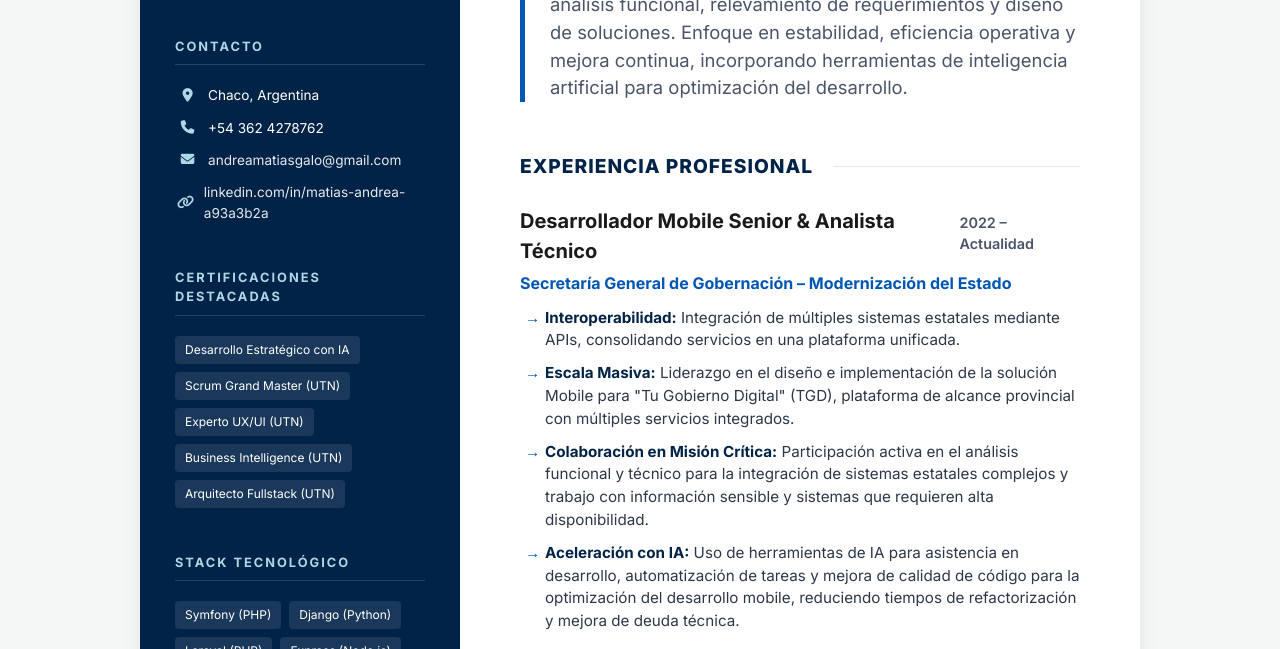
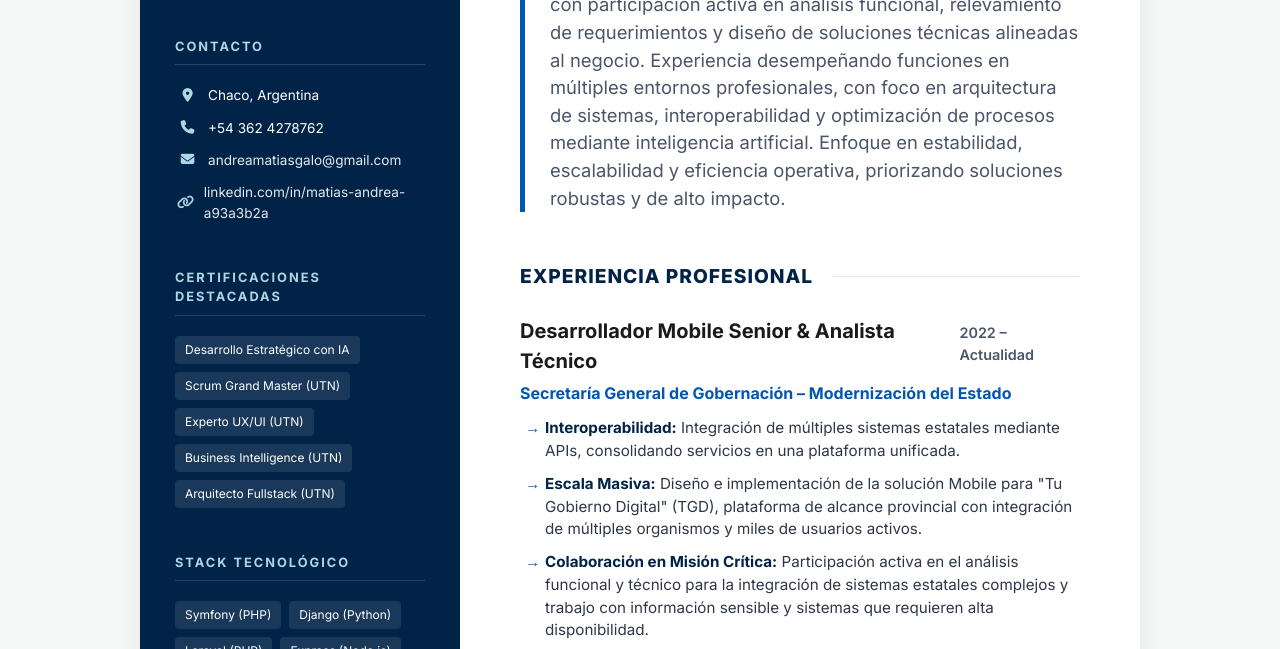
Before and after one commit to matiasgalo999/cv, a plain HTML site: page index.html in a window 1280 px wide. Shown: the part 229-878 px from the top of the page. Drawn offline with Linux system fonts and the light colour scheme.

Commit message:
Update CV title and improve content clarity

```diff
--- a/index.html
+++ b/index.html
@@ -4,7 +4,7 @@
 <head>
     <meta charset="UTF-8">
     <meta name="viewport" content="width=device-width, initial-scale=1.0">
-    <title>CV MATIAS GALO (ANDREA) - Desarrollador Fullstack Senior</title>
+    <title>CV MATIAS GALO ANDREA - Desarrollador Fullstack Senior</title>
     <link href="https://fonts.googleapis.com/css2?family=Inter:wght@300;400;600;700;800&display=swap" rel="stylesheet">
     <link rel="stylesheet" href="https://cdnjs.cloudflare.com/ajax/libs/font-awesome/6.4.2/css/all.min.css">
     <style>
@@ -329,16 +329,18 @@
             .desktop-visible {
                 display: none;
             }
+
             .desktop-visible.expanded {
                 display: block;
             }
+
             .mobile-only {
                 display: block;
                 width: 100%;
                 text-align: center;
                 background: rgba(255, 255, 255, 0.1);
                 color: #add8e6;
-                border: 1px solid rgba(255,255,255,0.2);
+                border: 1px solid rgba(255, 255, 255, 0.2);
                 padding: 12px;
                 border-radius: 6px;
                 margin-top: 15px;
@@ -348,6 +350,7 @@
                 font-weight: 600;
                 transition: all 0.3s;
             }
+
             body.bw-theme .mobile-only {
                 background: #f0f0f0;
                 color: #333;
@@ -359,7 +362,8 @@
             }
 
             html {
-                font-size: 15px; /* Reduce ligeramente todo el tamaño base rem */
+                font-size: 15px;
+                /* Reduce ligeramente todo el tamaño base rem */
             }
 
             .name-banner h1 {
@@ -371,7 +375,8 @@
                 line-height: 1.4;
             }
 
-            .cv-sidebar, .cv-main {
+            .cv-sidebar,
+            .cv-main {
                 padding: 35px 25px;
             }
 
@@ -474,7 +479,7 @@
         <!-- Sidebar -->
         <aside class="cv-sidebar">
             <div class="name-banner">
-                <h1>MATIAS GALO (ANDREA)</h1>
+                <h1>MATIAS GALO ANDREA</h1>
                 <p>Desarrollador Fullstack Senior | Analista Funcional</p>
             </div>
 
@@ -490,7 +495,8 @@
                 </ul>
             </section>
 
-            <button id="toggle-sidebar-btn" class="mobile-only" onclick="toggleMobileSidebar()">Ver más detalles <i class="fas fa-chevron-down"></i></button>
+            <button id="toggle-sidebar-btn" class="mobile-only" onclick="toggleMobileSidebar()">Ver más detalles <i
+                    class="fas fa-chevron-down"></i></button>
 
             <div id="collapsible-sidebar" class="desktop-visible">
                 <section class="sidebar-section">
@@ -511,7 +517,7 @@
                         <span class="tag">Django (Python)</span>
                         <span class="tag">Laravel (PHP)</span>
                         <span class="tag">Express (Node.js)</span>
-                    <span class="tag">Javascript</span>
+                        <span class="tag">JavaScript</span>
                         <span class="tag">React / Angular</span>
                         <span class="tag">PostgreSQL / MongoDB / MySQL</span>
                         <span class="tag">React Native</span>
@@ -535,8 +541,10 @@
                         <li>Español: Nativo</li>
                         <li>Inglés: Avanzado (Técnico)</li>
                     </ul>
+                </section>
                 <section class="qr-section">
-                <img src="https://api.qrserver.com/v1/create-qr-code/?size=150x150&data=https://matiasgalo999.github.io/cv/&margin=0" alt="Código QR">
+                    <img src="https://api.qrserver.com/v1/create-qr-code/?size=150x150&data=https://matiasgalo999.github.io/cv/&margin=0"
+                        alt="Código QR">
                     <p>Escaneá para ver el CV online</p>
                 </section>
             </div>
@@ -547,13 +555,16 @@
             <header class="hero-summary">
                 <p>
                     Desarrollador Fullstack Senior con más de 15 años de experiencia en sistemas de misión crítica,
-                    integración de servicios y manejo de datos sensibles.
+                    integración de servicios y gestión de datos sensibles en entornos de alta demanda.
 
-                    Experiencia en desarrollo mobile y backend, con participación activa en análisis funcional,
-                    relevamiento de requerimientos y diseño de soluciones.
+                    Especializado en desarrollo backend y mobile, con participación activa en análisis funcional,
+                    relevamiento de requerimientos y diseño de soluciones técnicas alineadas al negocio.
 
-                    Enfoque en estabilidad, eficiencia operativa y mejora continua, incorporando herramientas de
-                    inteligencia artificial para optimización del desarrollo.
+                    Experiencia desempeñando funciones en múltiples entornos profesionales, con foco en arquitectura
+                    de sistemas, interoperabilidad y optimización de procesos mediante inteligencia artificial.
+
+                    Enfoque en estabilidad, escalabilidad y eficiencia operativa, priorizando soluciones robustas
+                    y de alto impacto.
                 </p>
             </header>
 
@@ -568,13 +579,13 @@
                 <ul class="achievement-list">
                     <li><b>Interoperabilidad:</b> Integración de múltiples sistemas estatales mediante APIs,
                         consolidando servicios en una plataforma unificada.</li>
-                    <li><b>Escala Masiva:</b> Liderazgo en el diseño e implementación de la solución Mobile para "Tu
-                        Gobierno Digital" (TGD), plataforma de alcance provincial con múltiples servicios
-                        integrados. </li>
+                    <li><b>Escala Masiva:</b> Diseño e implementación de la solución Mobile para "Tu
+                        Gobierno Digital" (TGD), plataforma de alcance provincial con integración de múltiples
+                        organismos y miles de usuarios activos. </li>
                     <li><b>Colaboración en Misión Crítica:</b> Participación activa en el análisis funcional y técnico
                         para la integración de sistemas estatales complejos y trabajo con información sensible y
                         sistemas que requieren alta disponibilidad.</li>
-                    <li><b>Aceleración con IA:</b> Uso de herramientas de IA para asistencia en desarrollo,
+                    <li><b>Aceleración con IA:</b> Implementación de herramientas de IA para acelerar el desarrollo,
                         automatización de tareas y mejora de calidad de código para la optimización del
                         desarrollo mobile, reduciendo tiempos de refactorización y mejora de deuda técnica.</li>
                 </ul>
@@ -633,7 +644,7 @@
             <div class="job-card">
                 <div class="job-title-row">
                     <h3>Responsable de Desarrollo e Infraestructura</h3>
-                    <span class="job-date">2011 – 2023</span>
+                    <span class="job-date">2010 – 2023</span>
                 </div>
                 <span class="job-company">Ministerio de Salud Pública – Chaco</span>
                 <ul class="achievement-list">
@@ -685,7 +696,7 @@
                 </div>
                 <p style="font-size: 0.9rem; color: var(--text-muted);">Universidad Nacional del Nordeste.</p>
             </div>
-            </section>
+
         </main>
     </div>
 
```
Lines whose indentation alone changed are shown as unchanged.
